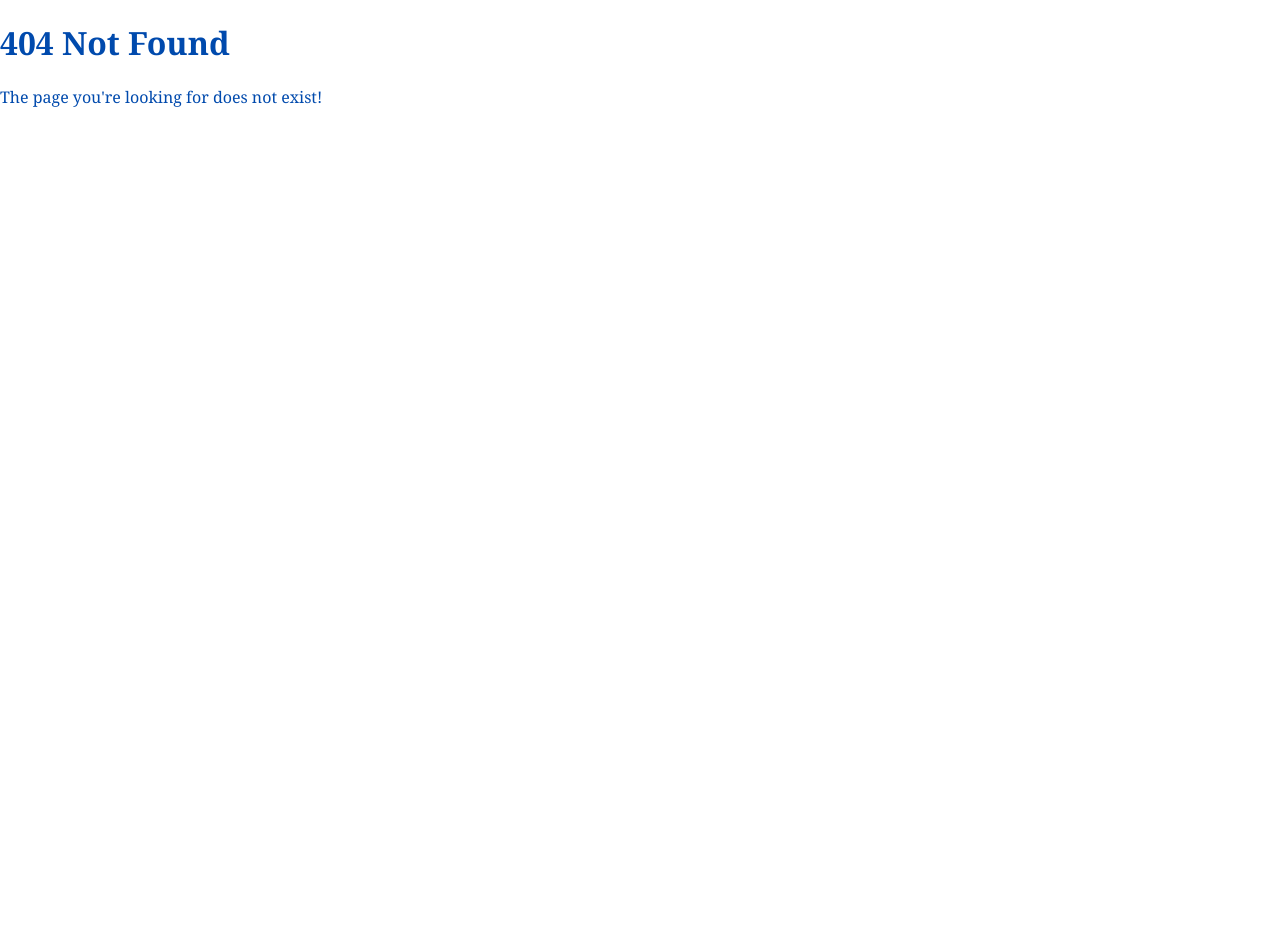
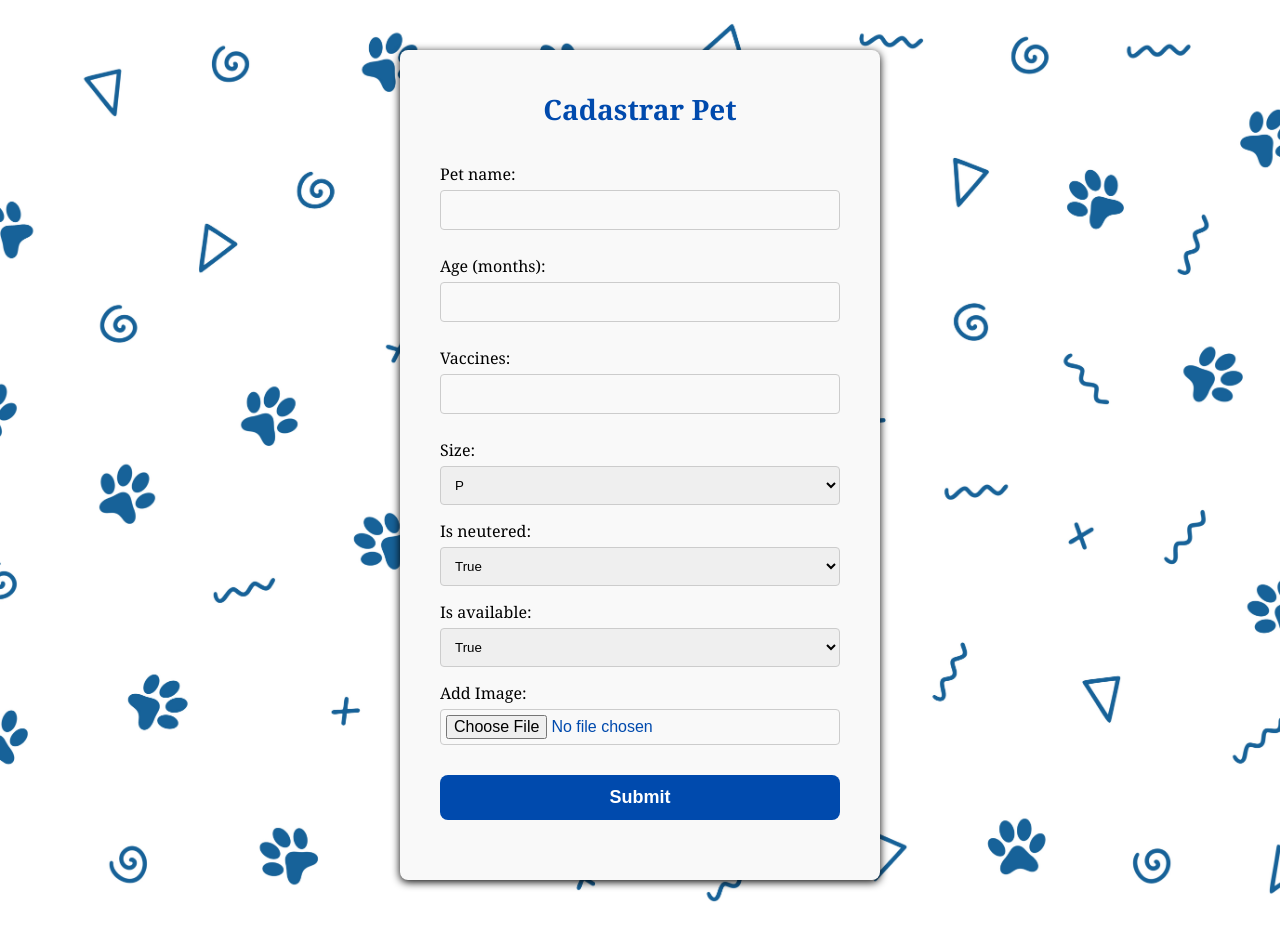
Before and after one commit to odilonneto/Ong-Project, a React app in the folder frontend/: page /create/pet in a window 1280 px wide. Before the commit this address had no page. Before the commit the page ends 800 px from the top, so only its background shows below. Built offline with nearby package versions, Linux system fonts and the light colour scheme; the HTML template or start-up script is replaced by a standard one.

Commit message:
estilização das paginas e adição de botões auxiliar

```diff
--- a/frontend/src/App.jsx
+++ b/frontend/src/App.jsx
@@ -7,9 +7,10 @@ import Home from "./pages/Home";
 import NotFound from "./pages/NotFound";
 import OngProtectedRoute from "./components/OngProtectedRoute";
 import UserRegisterForm from "./components/UserRegisterForm";
-import ONGList from './components/ONGList';
-import PetList from './components/PetList';
+import ONGList from './pages/ONGList';
+import PetList from './pages/PetList';
 import EditPage from "./pages/EditPage";
+import CreatePet from "./pages/CreatePet"
 
 
 function Logout(){
@@ -40,6 +41,7 @@ function App() {
         <Route path="/edit/ong" element={<OngProtectedRoute> <EditPage /> </OngProtectedRoute>}></Route>
         <Route path="/ongs" element={<ONGList />} />
         <Route path="/pets/:ongId" element={<PetList />} />
+        <Route path="/create/pet" element={<CreatePet />} />
       </Routes>
     </BrowserRouter>
   )
--- a/frontend/src/components/OngRegisterForm.jsx
+++ b/frontend/src/components/OngRegisterForm.jsx
@@ -75,7 +75,9 @@ function OngRegisterForm( {isEditing, header, button_text }){
     }
     }
 
-    return <form onSubmit={handleSubmit} className="form-container">
+    return(
+    <div className="bodylogin">
+    <form onSubmit={handleSubmit} className="form-container">
         <h1>{header}</h1>
         <>{isEditing ? (
                 <></>
@@ -145,6 +147,7 @@ function OngRegisterForm( {isEditing, header, button_text }){
             {button_text}
         </button>
     </form>
-}
+    </div>
+)}
 
 export default OngRegisterForm
--- /dev/null
+++ b/frontend/src/pages/CreatePet.jsx
@@ -0,0 +1,131 @@
+import { useState, useEffect } from "react";
+import api from "../api";
+import "../styles/CreatePet.css"
+
+function PetForm({ onSubmit, pet }) {
+    const [petName, setPetName] = useState("");
+    const [petAge, setPetAge] = useState("");
+    const [petVaccines, setPetVaccines] = useState("");
+    const [petSize, setPetSize] = useState("");
+    const [petNeutered, setPetNeutered] = useState("");
+    const [petAvailable, setPetAvailable] = useState("");
+    const [petPhotos, setPetPhotos] = useState("");
+
+    useEffect(() => {
+        if (pet != null){
+        setPetName(pet.pet_name);
+        setPetAge(pet.pet_age);
+        setPetVaccines(pet.pet_vaccines);
+        setPetAvailable(pet.is_pet_available);
+        setPetSize(pet.pet_size);
+        setPetNeutered(pet.is_pet_neutered);
+    }
+}, [pet])
+
+    const createFormData = () => {
+        var bodyFormData = new FormData();
+        bodyFormData.append('pet_name', petName);
+        bodyFormData.append('pet_age', petAge);
+        bodyFormData.append('is_pet_available', petAvailable);
+        bodyFormData.append('is_pet_neutered', petNeutered);
+        bodyFormData.append('pet_size', petSize);
+        bodyFormData.append('pet_vaccines', petVaccines);
+        if (pet == null){
+            bodyFormData.append('pet_photos', petPhotos);
+        }
+        return bodyFormData
+    };
+
+    const handleSubmit = (e) => {
+        e.preventDefault();
+        const data = createFormData();
+        onSubmit(data);
+    }
+    return (
+        <div className="bodycreatepet">
+    <form onSubmit={handleSubmit} className="pet-form">
+    <h2 className="nomecabe">Cadastrar Pet</h2>
+    <label htmlFor="pet-name">Pet name:</label>
+    <input
+        type="text"
+        id="pet-name"
+        name="pet-name"
+        value={petName}
+        required
+        onChange={(e) => setPetName(e.target.value)}
+        className="form-input"
+    />
+
+    <label htmlFor="pet-age">Age (months):</label>
+    <input
+        id="pet-age"
+        name="pet-age"
+        value={petAge}
+        required
+        onChange={(e) => setPetAge(e.target.value)}
+        className="form-input"
+    />
+
+    <label htmlFor="pet-vaccines">Vaccines:</label>
+    <input
+        id="pet-vaccines"
+        name="pet-vaccines"
+        value={petVaccines}
+        required
+        onChange={(e) => setPetVaccines(e.target.value)}
+        className="form-input"
+    />
+
+    <label>Size:</label>
+    <select
+        required
+        value={petSize}
+        onChange={(e) => setPetSize(e.target.value)}
+        className="form-select"
+    >
+        <option value="P">P</option>
+        <option value="M">M</option>
+        <option value="G">G</option>
+    </select>
+
+    <label>Is neutered:</label>
+    <select
+        required
+        value={petNeutered}
+        onChange={(e) => setPetNeutered(e.target.value)}
+        className="form-select"
+    >
+        <option value={true}>True</option>
+        <option value={false}>False</option>
+    </select>
+
+    <label>Is available:</label>
+    <select
+        required
+        value={petAvailable}
+        onChange={(e) => setPetAvailable(e.target.value)}
+        className="form-select"
+    >
+        <option value={true}>True</option>
+        <option value={false}>False</option>
+    </select>
+
+    {pet == null ? (
+        <div>
+            <label>Add Image:</label>
+            <input
+                type="file"
+                onChange={(e) => setPetPhotos(e.target.files[0])}
+                className="form-input"
+            />
+        </div>
+    ) : null}
+
+    <input type="submit" value="Submit" className="form-button" />
+</form>
+
+        </div>
+    );
+}
+
+export default PetForm;
--- a/frontend/src/pages/EditPage.jsx
+++ b/frontend/src/pages/EditPage.jsx
@@ -4,6 +4,7 @@ import api from "../api";
 import OngRegisterForm from "../components/OngRegisterForm";
 import { REFRESH_TOKEN, ACCESS_TOKEN } from "../constants";
 import { jwtDecode } from "jwt-decode";
+
 
 function EditPage(){
     const [loading, setLoading] = useState(false);
@@ -37,9 +38,9 @@ function EditPage(){
                     navigate("/logout");
                 }
     }
-    return(<div>
+    return(<div className="bodylogin">
         <OngRegisterForm header="Informações" button_text="Salvar alterações" isEditing={true}></OngRegisterForm>
-        <button onClick={handleOngDelete}> Excluir Perfil </button>
+        <button className="excluir" onClick={handleOngDelete}> Excluir Perfil </button>
         </div>)
 }
 export default EditPage;
--- a/frontend/src/pages/Home.jsx
+++ b/frontend/src/pages/Home.jsx
@@ -2,7 +2,6 @@ import { useState, useEffect } from "react";
 import { useNavigate } from "react-router-dom";
 import api from "../api";
 import Pet from "../components/Pet";
-import PetForm from "../components/PetForm"
 import "../styles/Home.css";
 
 function Home() {
@@ -40,30 +39,21 @@ function Home() {
             .catch((error) => alert(error));
     };
 
-    const createPet = (bodyFormData) => {
-        api.post("/ongs/pets/", bodyFormData)
-        .then((res) => {
-            if (res.status === 201) {
-                alert("Pet created!");
-            } else {
-                alert("Failed to make pet.");
-            }
-            getPets();
-        })
-        .catch((err) => alert(err));
-    }
+    const handleHomeClick = () => navigate('/');
 
     return (
-        <div>
-            <div><button onClick={() => navigate("/edit/ong")}> Editar informações</button></div>
+        <div className="bodyhome">
+            <div className="cabecaButton">
+                <div><button onClick={() => navigate("/create/pet")}> Cadastrar Pet </button></div>
+                <div><button onClick={() => navigate("/edit/ong")}> Editar informações</button></div>
+                <button onClick={handleHomeClick}>Home</button>
+            </div>
             <div>
-                <h2>Pets</h2>
+                {pets.length > 0 ? (<h2 className="Petsh">Pets Cadastrados</h2>) : (<h2 className="Petsh">Ainda não há Pets cadastrados</h2>)}
                 {pets.map((pet) => (
                     <Pet pet={pet} onDelete={deletePet} onEdit={editPet} key={pet.id} />
                 ))}
             </div>
-            <h2>Create a Pet</h2>
-            <PetForm onPetCreated={getPets} onSubmit={createPet} /> {/* Novo componente de formulário */}
         </div>
     );
 }
--- a/frontend/src/components/PetList.jsx
+++ b/frontend/src/pages/PetList.jsx
@@ -45,7 +45,9 @@ function PetList() {
             </div>
             <div className="Upper">
                 <h1 className="hnome">{ongName}</h1> {/* Exibe o nome da ONG */}
-                {pets.length > 0 ? (<h4 className="hpets">Pets disponíveis para adoção:</h4>) : (<h4 className="hpets">Esta ONG ainda não tem pets disponíveis para adoção.</h4>)}
+                {pets.length > 0 ? (<h4 className="hpets">Pets disponíveis para adoção:</h4>) : (<div className="no-pets-message">
+                <h4 className="hpets">Esta ONG ainda não tem pets disponíveis para adoção.</h4>
+            </div>)}
 
             </div>
 
@@ -64,7 +66,7 @@ function PetList() {
                     ))}
                 </ul>
 
-            {/* Frase no final da página */}
+
             <footer className="footer">
                 <h4 className="gostou">Gostou de algum Pet e deseja adotar? Entre em contato com nossa ONG!</h4>
                 <p className="contato">Telefone: {ongContact.phone}</p>
--- /dev/null
+++ b/frontend/src/styles/CreatePet.css
@@ -0,0 +1,66 @@
+.bodycreatepet{
+    background-image: url('../assets/fundo.jpg'); /* Substitua com o caminho da sua imagem */
+    background-size: cover;      /* Faz a imagem cobrir toda a tela */
+    background-repeat: repeat;   /* Repete a imagem se a página for maior que a imagem */
+    background-attachment: fixed; /* Mantém a imagem fixa no lugar ao rolar */
+    background-position: center;  /* Centraliza a imagem no fundo */
+    min-height: 100vh;            /* Garante que o corpo da página tenha no mínimo a altura total da janela */
+    margin: 0;                    /* Remove margens para evitar deslocamento */
+    padding: 0;
+    display: flex;
+    justify-content: center;      /* Centraliza horizontalmente */
+    align-items: center;
+}
+
+.nomecabe{
+    color:#004aad;
+    margin: 0 auto;
+    margin-bottom: 20px;
+}
+
+
+.pet-form {
+    display: flex;
+    flex-direction: column;
+    width: 1000px;
+    max-width: 400px;
+    margin: 24 auto; /* Centraliza o formulário */
+    padding: 40px;
+    border-radius: 8px;
+    background-color: #f9f9f9;
+    box-shadow: 0 2px 8px rgba(0, 0, 0, 3);
+}
+
+.pet-form label {
+    margin-top: 15px;
+    color: black;
+}
+
+.form-input, .form-select {
+    width: 100%;
+    padding: 10px;
+    margin-top: 5px;
+    border: 1px solid #ccc;
+    border-radius: 4px;
+    box-sizing: border-box;
+}
+
+.form-input[type="file"] {
+    padding: 5px;
+}
+
+.form-button {
+    width: 100%;
+    margin-top: 20px;
+    padding: 10px;
+    background-color: #004aad;
+    color: white;
+    border: none;
+    border-radius: 4px;
+    cursor: pointer;
+    transition: background-color 0.2s ease-in-out;
+}
+
+.form-button:hover {
+    background-color: #0056b3;
+  }
--- a/frontend/src/styles/Form.css
+++ b/frontend/src/styles/Form.css
@@ -9,7 +9,8 @@
     padding: 0;
     display: flex;
     justify-content: center;      /* Centraliza horizontalmente */
-    align-items: center;          /* Centraliza verticalmente */
+    align-items: center;
+    flex-direction: column;       /* Centraliza verticalmente */
   }
 
   .form-container {
@@ -18,10 +19,10 @@
     align-items: center;
     justify-content: center;
     width: 300px;
-    margin: 50px auto;
+    margin: 0 auto;
     padding: 30px;
     border-radius: 12px;
-    box-shadow: 0 4px 6px rgba(0, 0, 0, 1);
+    box-shadow: 0 2px 6px rgba(0, 0, 0, 1);
     max-width: 400px;
   }
 
@@ -66,3 +67,20 @@
   .form2-button:hover {
     color: #004aad;
   }
+
+  .excluir{
+    width: 150px;
+    padding: 20px;
+    font-size: 16px;
+    color: white;
+    background-color: red;
+    cursor: pointer;
+    transition: background-color 0.3s ease;
+    margin-top: 0px;
+    margin-bottom: 2cm;
+    border-radius: 4px;
+  }
+
+  .excluir:hover{
+    background-color:crimson;
+  }
--- a/frontend/src/styles/Home.css
+++ b/frontend/src/styles/Home.css
@@ -1,4 +1,54 @@
+.bodyhome{
+  background-image: url('../assets/fundo.jpg'); /* Substitua com o caminho da sua imagem */
+  background-size: cover;      /* Faz a imagem cobrir toda a tela */
+  background-repeat: repeat;   /* Repete a imagem se a página for maior que a imagem */
+  background-attachment: fixed; /* Mantém a imagem fixa no lugar ao rolar */
+  background-position: center;  /* Centraliza a imagem no fundo */
+  min-height: 100vh;            /* Garante que o corpo da página tenha no mínimo a altura total da janela */
+  margin: 0;                    /* Remove margens para evitar deslocamento */
+  padding: 0;
+}
 
+
+.cabecaButton button{
+    width: 200px;
+    padding: 20px;
+    font-size: 16px;
+    color: white;
+    background-color: #004aad;
+    border: none;
+    border-radius: 0px;
+    cursor: pointer;
+    transition: background-color 0.3s ease;
+}
+
+.cabecaButton{
+  display: flex;
+  align-items: flex-end;    /* Centraliza horizontalmente os itens */
+  justify-content: flex-end;
+  width: 100vw;
+  background-color: #004aad;
+}
+
+.cabecaButton button:hover{
+  background-color: #5e85ae; /* Cor ao passar o mouse */
+}
+
+.Petsh{
+    font-size: 24px;
+    display: flex;
+    flex-direction:column ; /* Garante que os itens fiquem em coluna */
+    align-items: center;    /* Centraliza horizontalmente os itens */
+    justify-content: center; /* Centraliza verticalmente os itens */
+    width: 100vw; /* Controla a largura da coluna, ajuste para o tamanho desejado (aqui, 60% da largura da viewport) */
+    min-height:fit-content;
+    background-color: rgba(255, 255, 255, 0.7); /* Fundo branco com transparência */
+    backdrop-filter: blur(15px); /* Desfoque no fundo */
+    padding: 0%; /* Espaçamento interno */
+    height:90px;
+    margin-top: 0cm;
+    box-shadow: 0 4px 8px rgba(0, 0, 0, 0.3); /* Sombra para dar profundidade */
+}
 
 form {
   background-color: #ffffff;
--- a/frontend/src/styles/PetList.css
+++ b/frontend/src/styles/PetList.css
@@ -1,11 +1,13 @@
 .PetBody{
-  background-image: url('../assets/fundo.jpg'); /* Substitua com o caminho da sua imagem */
-  background-size: cover;      /* Faz a imagem cobrir toda a tela */
-  background-repeat: repeat;   /* Repete a imagem se a página for maior que a imagem */
-  background-attachment: fixed; /* Mantém a imagem fixa no lugar ao rolar */
-  background-position: center;  /* Centraliza a imagem no fundo */
-  min-height: 100vh;            /* Garante que o corpo da página tenha no mínimo a altura total da janela */
-  margin: 0;                    /* Remove margens para evitar deslocamento */
+  display: flex;
+  flex-direction: column;
+  min-height: 100vh; /* Garante que o corpo ocupe pelo menos 100% da altura da tela */
+  background-image: url('../assets/fundo.jpg');
+  background-size: cover;
+  background-repeat: repeat;
+  background-attachment: fixed;
+  background-position: center;
+  margin: 0;
   padding: 0;
 }
 
@@ -23,8 +25,8 @@
 }
 
 .Upper{
-  font-size: 24px;
-  display: flex;
+    font-size: 24px;
+    display: flex;
     flex-direction:column ; /* Garante que os itens fiquem em coluna */
     align-items: center;    /* Centraliza horizontalmente os itens */
     justify-content: center; /* Centraliza verticalmente os itens */
@@ -70,16 +72,11 @@
 }
 
 .footer {
-  display: flex;
-  flex-direction:column;
-  align-items: center;    /* Centraliza horizontalmente os itens */
-  justify-content: center;
-  font-size: 16px;
-  min-height:100px;
-  width: 100vw;
-  color: white;
-  background-color: #004aad;
-  margin-top: 50px;
+    margin-top: auto; /* Empurra o rodapé para o final */
+    background-color: #004aad;
+    color: white;
+    text-align: center;
+    padding: 20px;
 }
 
 .gostou{
```
Also changed, not shown: frontend/src/pages/ONGList.jsx (renamed from frontend/src/components/ONGList.jsx).
